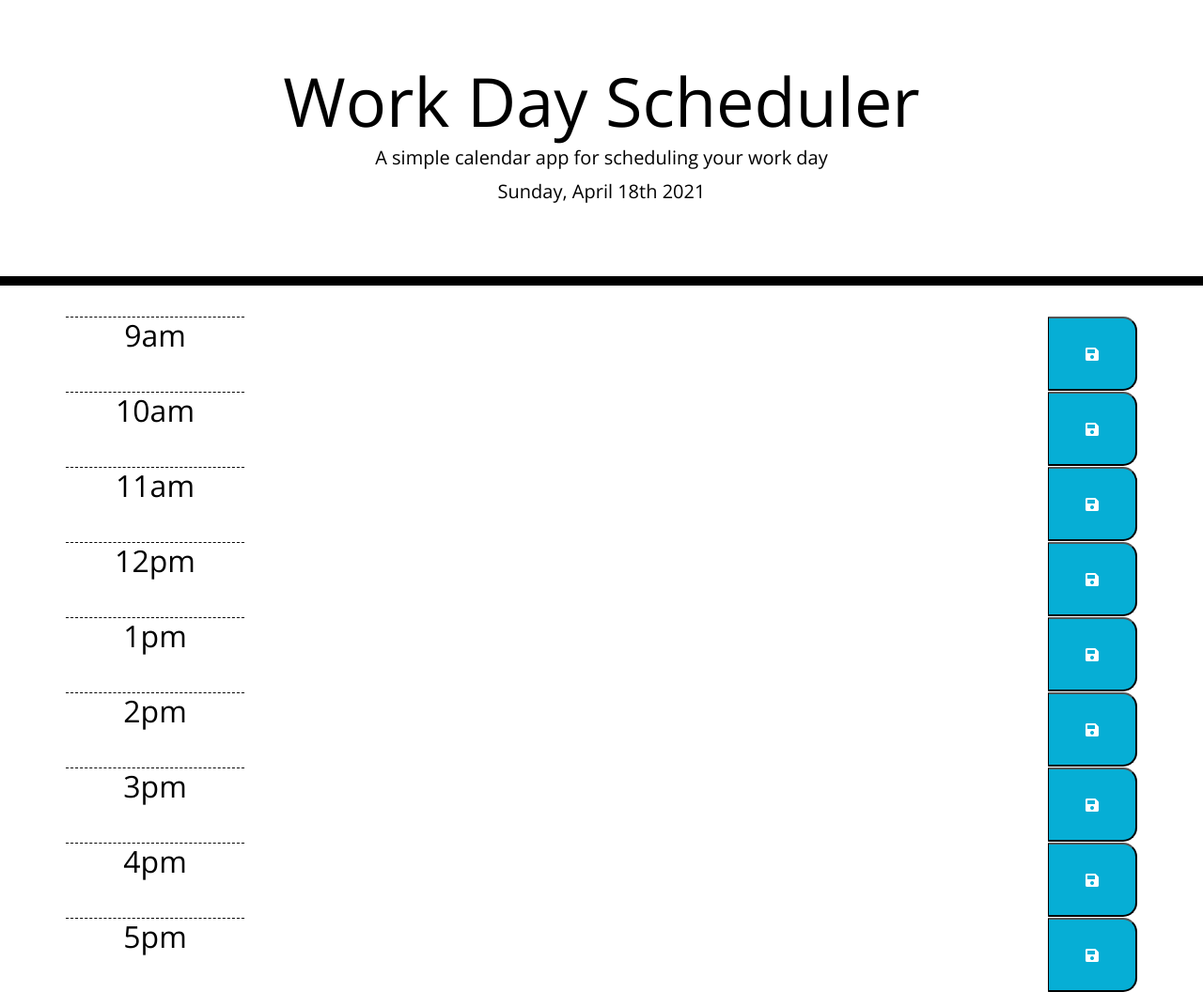
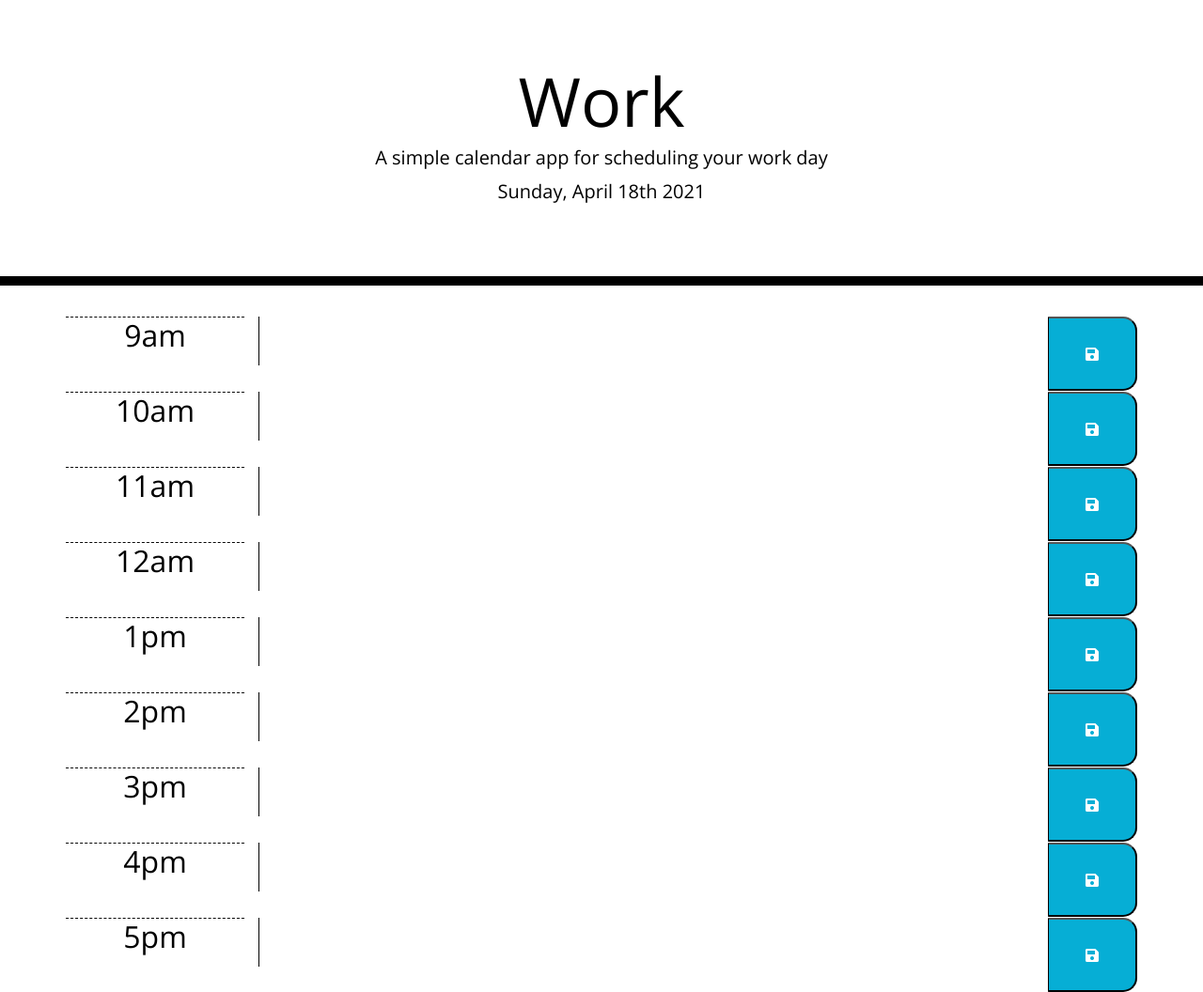
Before and after one commit to scochran31/daily-workintosh, a plain HTML site: page Develop/index.html in a window 1280 px wide. Shown: the whole page at 94% size. Drawn offline with nearby package versions, Linux system fonts and the light colour scheme.

Commit message:
create text area

```diff
--- a/Develop/index.html
+++ b/Develop/index.html
@@ -19,12 +19,12 @@
       rel="stylesheet"
     />
     <link rel="stylesheet" href="style.css" />
-    <title>Work Day Scheduler</title>
+    <title>Work</title>
   </head>
 
   <body>
     <header class="jumbotron">
-      <h1 class="display-3">Work Day Scheduler</h1>
+      <h1 class="display-3">Work</h1>
       <p class="lead">A simple calendar app for scheduling your work day</p>
       <p id="currentDay" class="lead"></p>
     </header>
@@ -32,49 +32,89 @@
       <!-- Timeblocks go here -->
       <div class="row">
         <div class="col-sm-2 hour"><h2>9am</h2></div>
-        <p class="col-sm-9" id="schedule"></p>
+        <div class="col-sm-9"></div>
         <button class="col-sm-1 saveBtn hover"><i class="fa fa-save"></i></button>
       </div>
       <div class="row">
         <div class="col-sm-2 hour"><h2>10am</h2></div>
-        <p class="col-sm-9" id="schedule"></p>
+        <div class="col-sm-9"></div>
         <button class="col-sm-1 saveBtn hover"><i class="fa fa-save"></i></button>
       </div>
       <div class="row">
         <div class="col-sm-2 hour"><h2>11am</h2></div>
-        <p class="col-sm-9" id="schedule"></p>
+        <div class="col-sm-9"></div>
+        <button class="col-sm-1 saveBtn hover"><i class="fa fa-save"></i></button>
+      </div>
+      <div class="row">
+        <div class="col-sm-2 hour"><h2>12am</h2></div>
+        <div class="col-sm-9"></div>
+        <button class="col-sm-1 saveBtn hover"><i class="fa fa-save"></i></button>
+      </div>
+      <div class="row">
+        <div class="col-sm-2 hour"><h2>1pm</h2></div>
+        <div class="col-sm-9"></div>
+        <button class="col-sm-1 saveBtn hover"><i class="fa fa-save"></i></button>
+      </div>
+      <div class="row">
+        <div class="col-sm-2 hour"><h2>2pm</h2></div>
+        <div class="col-sm-9"></div>
+        <button class="col-sm-1 saveBtn hover"><i class="fa fa-save"></i></button>
+      </div>
+      <div class="row">
+        <div class="col-sm-2 hour"><h2>3pm</h2></div>
+        <div class="col-sm-9"></div>
+        <button class="col-sm-1 saveBtn hover"><i class="fa fa-save"></i></button>
+      </div>
+      <div class="row">
+        <div class="col-sm-2 hour"><h2>4pm</h2></div>
+        <div class="col-sm-9"></div>
+        <button class="col-sm-1 saveBtn hover"><i class="fa fa-save"></i></button>
+      </div>
+      <div class="row">
+        <div class="col-sm-2 hour"><h2>5pm</h2></div>
+        <div class="col-sm-9"></div>
+        <button class="col-sm-1 saveBtn hover"><i class="fa fa-save"></i></button>
+      </div>
+      <!-- <div class="row">
+        <div class="col-sm-2 hour"><h2>10am</h2></div>
+        <div class="col-sm-9"></div>
+        <button class="col-sm-1 saveBtn hover"><i class="fa fa-save"></i></button>
+      </div>
+      <div class="row">
+        <div class="col-sm-2 hour"><h2>11am</h2></div>
+        <div class="col-sm-9"></div>
         <button class="col-sm-1 saveBtn hover"><i class="fa fa-save"></i></button>
       </div>
       <div class="row">
         <div class="col-sm-2 hour"><h2>12pm</h2></div>
-        <p class="col-sm-9" id="schedule"></p>
+        <div class="col-sm-9"></div>
         <button class="col-sm-1 saveBtn hover"><i class="fa fa-save"></i></button>
       </div>
       <div class="row">
         <div class="col-sm-2 hour"><h2>1pm</h2></div>
-        <p class="col-sm-9" id="schedule"></p>
+        <div class="col-sm-9"></div>
         <button class="col-sm-1 saveBtn hover"><i class="fa fa-save"></i></button>
       </div>
       <div class="row">
         <div class="col-sm-2 hour"><h2>2pm</h2></div>
-        <p class="col-sm-9" id="schedule"></p>
+        <div class="col-sm-9"></div>
         <button class="col-sm-1 saveBtn hover"><i class="fa fa-save"></i></button>
       </div>
       <div class="row">
         <div class="col-sm-2 hour"><h2>3pm</h2></div>
-        <p class="col-sm-9" id="schedule"></p>
+        <div class="col-sm-9"></div>
         <button class="col-sm-1 saveBtn hover"><i class="fa fa-save"></i></button>
       </div>
       <div class="row">
         <div class="col-sm-2 hour"><h2>4pm</h2></div>
-        <p class="col-sm-9" id="schedule"></p>
+        <div class="col-sm-9"></div>
         <button class="col-sm-1 saveBtn hover"><i class="fa fa-save"></i></button>
       </div>
       <div class="row">
         <div class="col-sm-2 hour"><h2>5pm</h2></div>
-        <p class="col-sm-9" id="schedule"></p>
+        <div class="col-sm-9"></div>
         <button class="col-sm-1 saveBtn hover"><i class="fa fa-save"></i></button>
-      </div>
+      </div> -->
 
     </div>
 
--- a/Develop/script.js
+++ b/Develop/script.js
@@ -2,14 +2,5 @@ $(document).ready(function() {
     $('#currentDay').text(moment().format('dddd, MMMM Do YYYY'));
 });
 
-var currentDay = moment().format('dddd, MMMM Do YYYY');
-    console.log(currentDay);
-
-var hour = moment().format('h');
-    if (hours >= 9 && hour <= 5) {
-        $('.schedule').addClass('present');
-    } else if(hours<9) {
-        $('.schedule').addClass('past');
-    } else {
-        $('.schedule').addClass('future');
-    }
+var scheduleEl = document.createElement('textarea');
+$('.col-sm-9').append(scheduleEl);
```
